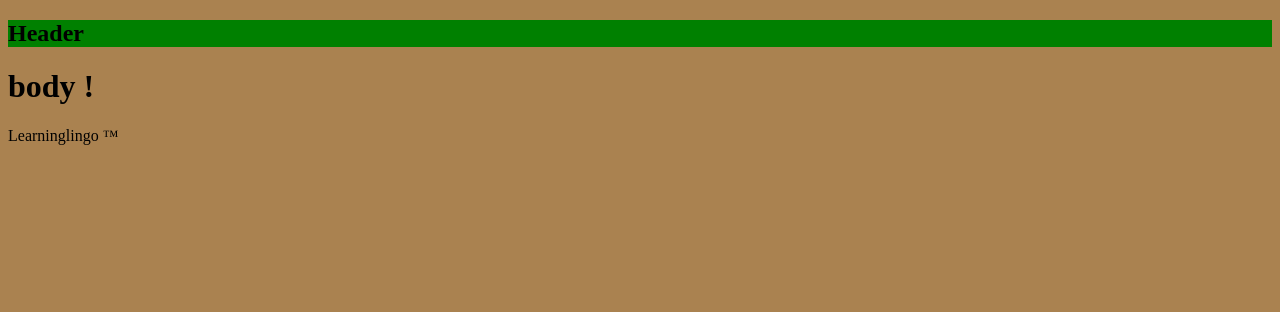
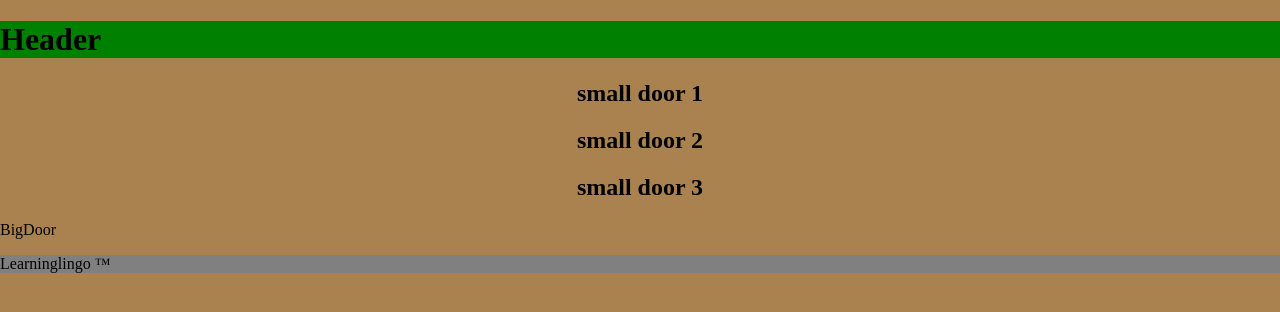
Before and after one commit to Dimitar101/Learninglingo---Project-Sep-, a React (Vite) app: page / in a window 1280 px wide. Shown: the top 312 px of the page. Built offline with nearby package versions, Linux system fonts and the light colour scheme.

Commit message:
doors prep + small edits

```diff
--- a/src/App.css
+++ b/src/App.css
@@ -185,4 +185,6 @@
 
 body {
   background-color: rgb(170, 130, 80);
+  margin: 0;
+  /* padding: 0; */
 }
--- a/src/App.jsx
+++ b/src/App.jsx
@@ -1,15 +1,15 @@
+import './App.css'
+
 import Header from './components/header/Header'
+import Doors from './components/doors/Doors'
 import Footer from './components/footer/Footer'
-
-import './App.css'
 
 
 export default function App() {
-
     return (
         <>
             <Header />
-            <h1>body !</h1>
+            <Doors />
             <Footer />
         </>
     )
--- /dev/null
+++ b/src/components/doors/Doors.jsx
@@ -0,0 +1,12 @@
+import SmallDoor from "./smallDoor/smallDoor";
+import BigDoor from "./bigDoor/bigDoor";
+
+
+export default function Doors() {
+    return (
+        <>
+            <SmallDoor />
+            <BigDoor />
+        </>
+    );
+}
--- /dev/null
+++ b/src/components/doors/bigDoor/bigDoor.jsx
@@ -0,0 +1,7 @@
+export default function BigDoor() {
+    return (
+        <>
+            <p>BigDoor</p>
+        </>
+    );
+}
--- /dev/null
+++ b/src/components/doors/smallDoor/smallDoor.jsx
@@ -0,0 +1,26 @@
+import styles from './smallDoor.module.css'
+
+
+export default function SmallDoor() {
+
+    const sdOne = () => {
+        console.log(1);
+    }
+
+    const sdTwo = () => {
+        console.log(2);
+
+    }
+    const sdThree = () => {
+        console.log(3);
+    }
+
+
+    return (
+        <>
+            <h2 className={styles['smallDoor']} onClick={sdOne}>small door 1</h2>
+            <h2 className={styles['smallDoor']} onClick={sdTwo}>small door 2</h2>
+            <h2 className={styles['smallDoor']} onClick={sdThree}>small door 3</h2>
+        </>
+    );
+}
--- /dev/null
+++ b/src/components/doors/smallDoor/smallDoor.module.css
@@ -0,0 +1,5 @@
+.smallDoor {
+    display: flex;
+    /* align-items: center; */
+    justify-content: center;
+}
--- a/src/components/footer/Footer.jsx
+++ b/src/components/footer/Footer.jsx
@@ -1,7 +1,10 @@
+import styles from './footer.module.css'
+
+
 export default function Footer() {
     return (
         <>
-            <p>Learninglingo &#8482;</p>
+            <p className={styles['footerBackground']}>Learninglingo &#8482;</p>
         </>
     );
 }
--- /dev/null
+++ b/src/components/footer/footer.module.css
@@ -0,0 +1,3 @@
+.footerBackground {
+    background-color: grey;
+}
--- a/src/components/header/Header.jsx
+++ b/src/components/header/Header.jsx
@@ -4,7 +4,7 @@ import styles from './header.module.css'
 export default function Header() {
     return (
         <>
-            <h2 className={styles['headerBackground']}>Header</h2>
+            <h1 className={styles['headerBackground']}>Header</h1>
         </>
     );
 }
```
